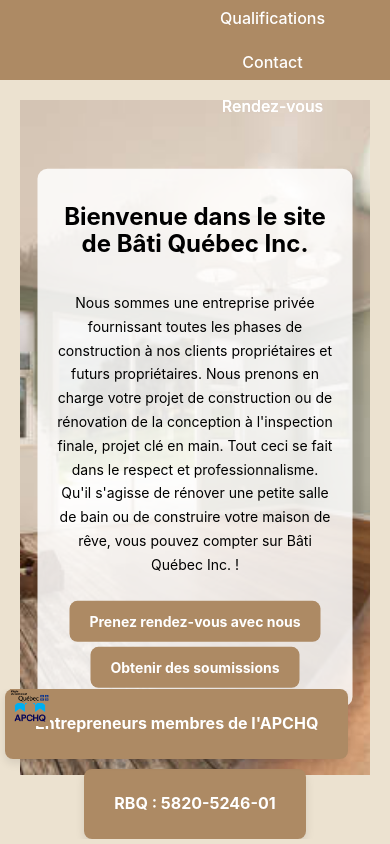
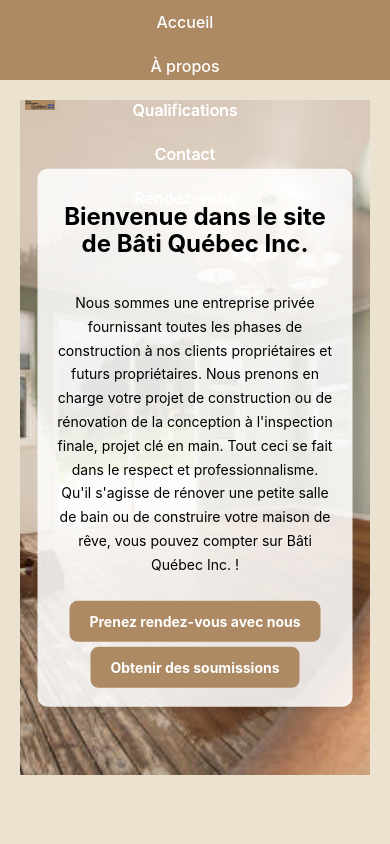
Before and after one commit to MyriamAssam/bati, a React (Vite) app: page / in a window 390 px wide. Shown: the top 844 px of the page. Built offline with nearby package versions, Linux system fonts and the light colour scheme.

Commit message:
css telephone

```diff
--- a/src/App.css
+++ b/src/App.css
@@ -2,6 +2,10 @@
   display: flex;
   flex-direction: column;
   flex-grow: 1;
+}
+
+body {
+  margin-top: 80px;
 }
 
 .logo {
@@ -28,7 +32,6 @@ main {
   justify-content: space-between;
   align-items: center;
   padding: 0 10px;
-  /* RÉDUIT pour coller davantage */
   z-index: 1000;
 }
 
@@ -75,19 +78,17 @@ main {
 .logo-apchq img,
 .logo-rbq img {
   width: 40px;
-  /* Taille des logos */
   height: auto;
   margin-right: 10px;
   margin-left: 5px;
-  /* Espacement entre l’image et le texte */
+
 }
 
 .logo-rbq img {
   width: 40px;
-  /* Taille des logos */
   height: auto;
   margin-left: 10px;
-  /* Espacement entre l’image et le texte */
+
 }
 
 .logo-rbq p {
@@ -136,7 +137,6 @@ main {
   .logo-apchq img {
 
     width: 40px;
-    /* Taille des logos */
     height: auto;
     margin-right: 20px;
     margin-left: 20px;
@@ -394,6 +394,18 @@ body {
 
 }
 
+@media (max-width: 768px) {
+  header {
+    flex-direction: column;
+    height: auto;
+  }
+
+  nav ul {
+    flex-direction: column;
+    gap: 10px;
+    align-items: center;
+  }
+}
 
 .text-on-image {
   position: absolute;
@@ -412,6 +424,35 @@ body {
   justify-content: center;
 }
 
+@media (max-width: 768px) {
+  .fixed-logos {
+    position: static;
+    flex-direction: column;
+    padding: 10px;
+  }
+
+  .logo-apchq,
+  .logo-rbq {
+    flex-direction: row;
+    width: 100%;
+    height: auto;
+    justify-content: center;
+    padding: 10px;
+    margin: 5px 0;
+  }
+
+  .logo-rbq p,
+  .logo-apchq p {
+    font-size: 14px;
+    margin: 0 10px;
+  }
+
+  .logo-apchq img,
+  .logo-rbq img {
+    width: 30px;
+    margin: 0 5px;
+  }
+}
 
 .card {
   padding: 2em;
@@ -613,6 +654,19 @@ header {
   }
 }
 
+@media (max-width: 768px) {
+  .footer-container {
+    display: flex;
+    flex-direction: column;
+    gap: 20px;
+    padding: 15px;
+  }
+
+  .footer-section {
+    width: 100%;
+  }
+}
+
 .form-layout {
   display: flex;
   flex-direction: row;
```
